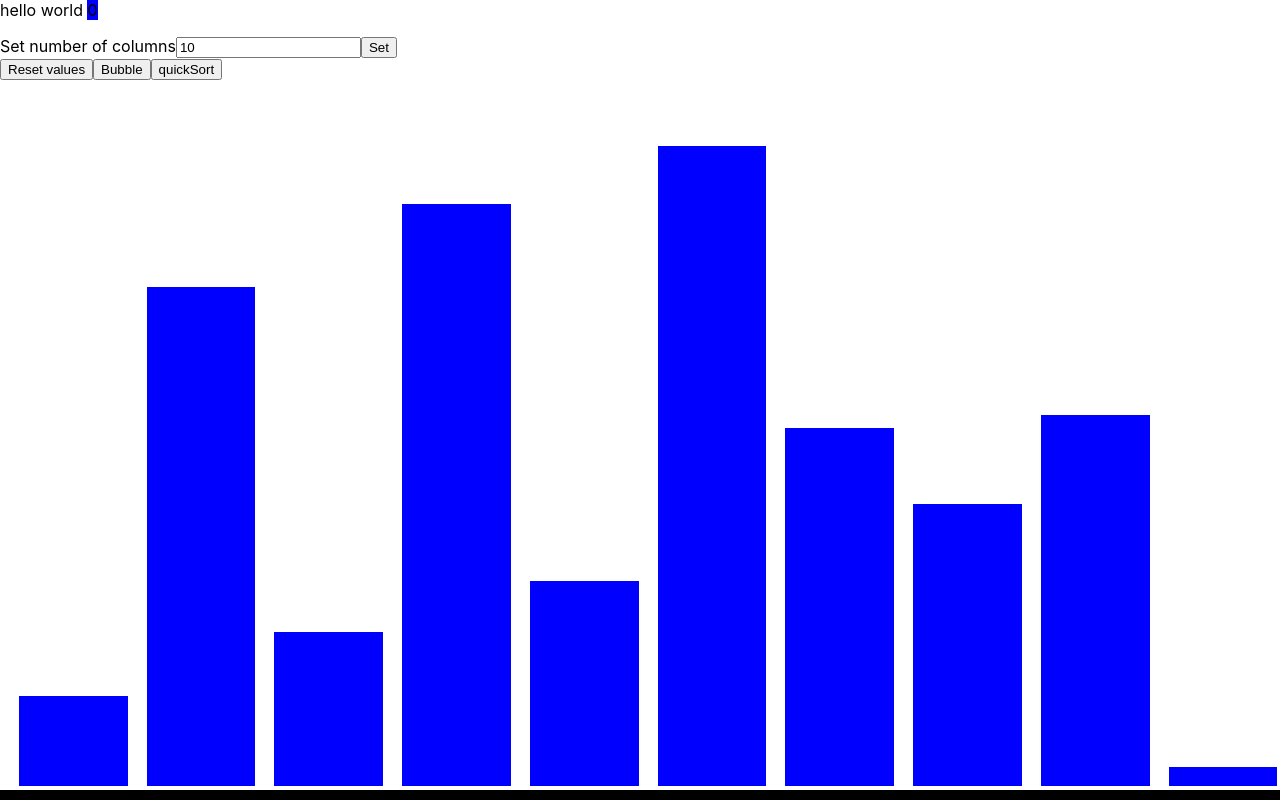
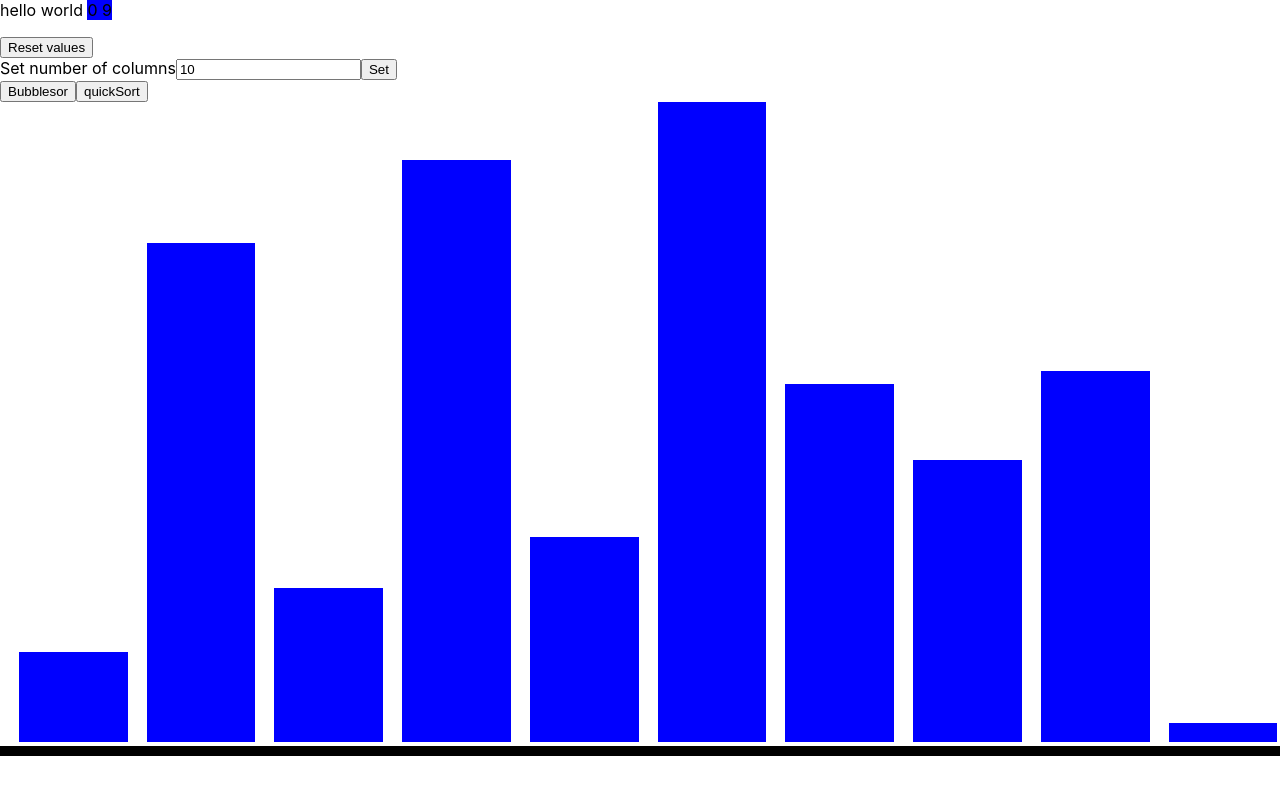
Before and after one commit to leonardBrebene/-SortingColumns, a React (Create React App) app in the folder sorting-algoritms/: page / in a window 1280 px wide. Built offline with nearby package versions, Linux system fonts and the light colour scheme.

Commit message:
Create one function to setTimeout for both algorithms

```diff
--- a/sorting-algoritms/src/App.css
+++ b/sorting-algoritms/src/App.css
@@ -1,12 +1,13 @@
 
 .arrayBarContainer{
 
-  position:absolute;
+  position:relative;
   border-color: black;
   border-style: solid;
   border-width: 0px 0px 10px 0px;
   bottom: 0cm;
   width: 100%;
+
 }
 
 .arrayBar{
--- a/sorting-algoritms/src/App.js
+++ b/sorting-algoritms/src/App.js
@@ -1,17 +1,19 @@
 
 import './App.css';
-import React, { useState, useEffect, useRef } from 'react'
+import React, { useState, useEffect, useRef } from 'react';
+
 
 
 function App() {
-  //const [stop, setStop] = useState(true);
+
+
   const [l, setl] = useState(0);
   const [columnArray, setColumnArray] = useState([]);
   const [numberOfColumns, setNumberColumns] = useState(10);
   const [tempNum, setTempNum] = useState(10);
-  const [helpIndexBubble, setHelpIndexBubble] = useState(-2);
-  const [helpIndexQuick,setHelpIndexQuick]=useState({num1:-2,num2:-2,color:'red'});
-  const lastIndex = useRef(-1);
+  const [helpIndex, setHelpIndex] = useState({ num1: -2, num2: -2, color: 'red' });
+  const lastIndex = useRef({ num1: -2, num2: -2, color: 'blue' });
+  const pivotIndex=useRef(-2);
 
   useEffect(() => {
     const array = [];
@@ -23,38 +25,54 @@ function App() {
     console.log('number of columns' + numberOfColumns)
   }, [numberOfColumns])
 
+  useEffect(() => {
+    let array = columnArray;
+    let k = array[helpIndex['num1']];
+    array[helpIndex['num1']] = array[helpIndex['num2']];
+    array[helpIndex['num2']] = k;
+
+    if (helpIndex['color'] === 'black'&& pivotIndex.current>=0){
+      const eraser = document.getElementById(pivotIndex.current);
+      eraser.style.backgroundColor = 'blue';
+    }
+
+    if (lastIndex.current.num1 >= 0) {
+      const eraser = document.getElementById(lastIndex.current.num1);
+      const eraser2 = document.getElementById(lastIndex.current.num2);
+      eraser.style.backgroundColor = 'blue';
+      eraser2.style.backgroundColor = 'blue';
+    }
+
+    if (helpIndex['num1'] >= 0) {
+      const first = document.getElementById(helpIndex['num1']);
+      const second = document.getElementById(helpIndex['num2']);
+      first.style.backgroundColor = helpIndex['color'];
+      second.style.backgroundColor = helpIndex['pink'];
+
+    }
+    if (helpIndex['color'] === 'pink')
+      lastIndex.current = helpIndex;
+    if (helpIndex['color'] === 'black')
+      pivotIndex.current = helpIndex['num1'];
+
+  }, [helpIndex, columnArray])
 
 
-  useEffect(() => {
-    console.log("useEffectul dee bubble")
-    let array = columnArray;
+  function looper(z, first, second, bool) {
+    setTimeout(() => {
+      let color = 'pink'
+      if (bool === true) {
+        color = "black"
+      }
+      setHelpIndex({ num1: first, num2: second, color: color });
 
-    let k = array[helpIndexBubble];
-    array[helpIndexBubble] = array[helpIndexBubble + 1];
-    array[helpIndexBubble + 1] = k;
-
-    if (lastIndex.current > -1) {
-      var altceva = document.getElementById(lastIndex.current);
-      altceva.style.backgroundColor = 'blue';
-    }
-
-    if (helpIndexBubble >= 0) {
-      const ceva = document.getElementById(helpIndexBubble);
-      ceva.style.backgroundColor = 'red';
-    }
-    lastIndex.current = helpIndexBubble;
-
-
-  }, [helpIndexBubble, columnArray])
+    }, 100 * z);
+  }
 
   function Bubble(e) {
     e.preventDefault();
-    let columnarray = [];
-    for (let i = 0; i < numberOfColumns; i++) {
-      columnarray[i] = columnArray[i];
-    }
+    let columnarray = JSON.parse(JSON.stringify(columnArray));
     let z = -1;
-
 
     for (let i = numberOfColumns; i > -1; i--) {
       for (let j = 0; j < i; j++) {
@@ -65,63 +83,21 @@ function App() {
           columnarray[j + 1] = k;
           z++;
 
-          looper(j, z);
+          looper(z, j, j + 1, false);
         }
         if (i === 1) {
-          looper(-2, z)
+          looper(z, -2, -2, false)
         }
       }
     }
   }
 
-  function looper(j, z) {
-    setTimeout(() => {
-      setHelpIndexBubble(j);
-    }, 10 * z);
-  }
-
-useEffect(()=>{
-  let array = columnArray;
-  let k = array[helpIndexQuick['num1']];
-  array[helpIndexQuick['num1']] = array[helpIndexQuick['num2']];
-  array[helpIndexQuick['num2']] = k;
-
-   if (lastIndex.current > -1) {
-    var altceva = document.getElementById(lastIndex.current);
-     altceva.style.backgroundColor = 'blue';
-   }
-
-  if (helpIndexQuick['num1'] >= 0) {
-    const ceva = document.getElementById(helpIndexQuick['num1']);
-    const ceva1 = document.getElementById(helpIndexQuick['num2']);
-    ceva.style.backgroundColor = helpIndexQuick['color'];
-
-  }
-  if(helpIndexQuick['color']==='pink' )
-  lastIndex.current = helpIndexQuick['num1']
-
-},[helpIndexQuick,columnArray])
-
-function looperquick(first,second, z,bool) {
-  setTimeout(() => {
-    let color='pink'
-    if(bool===true){
-       color="rgb(5, 5, 201)"
-    }
-    setHelpIndexQuick({num1:first,num2:second,color:color});
-
-  }, 100 * z);
-}
-
   function quickSort(e) {
     e.preventDefault();
-    let z=-1;
-    let columnarray = [];
-    for (let i = 0; i < numberOfColumns; i++) {
-      columnarray[i] = columnArray[i];
-    }
+    let z = -1;
+    let columnarray = JSON.parse(JSON.stringify(columnArray));
 
-    quickSort1(columnarray, 0, columnArray.length-1)
+    quickSort1(columnarray, 0, columnArray.length - 1)
 
     function quickSort1(array, start, end) {
       if (start >= end) {
@@ -133,31 +109,26 @@ function looperquick(first,second, z,bool) {
       quickSort1(array, index + 1, end);
 
       function partition(array, start, end) {
-
         let pivotIndex = start;
         let pivotValue = array[end];
         for (let i = start; i < end; i++) {
           if (array[i] < pivotValue) {
-            swap(array, pivotIndex, i,false);
+            swap(array, pivotIndex, i, false);
             pivotIndex++;
           }
         }
-        swap(array,pivotIndex, end,true)
+        swap(array, pivotIndex, end, true)
         return pivotIndex
       }
 
-      function swap(array, first, second,bool) {
+      function swap(array, first, second, bool) {
         let k = array[first];
         array[first] = array[second];
         array[second] = k;
         z++;
-        looperquick(first,second,z,bool)
+        looper(z, first, second, bool)
       }
-
-
     }
-    // console.log("columnarray"+columnarray);
-    // setColumnArray(columnarray);
   }
 
   function setNumberOfColumns(e) {
@@ -171,6 +142,7 @@ function looperquick(first,second, z,bool) {
       array.push(randomIntBetween(1, 100))
     }
     setColumnArray(array);
+
   }
 
   function randomIntBetween(min, max) {
@@ -178,21 +150,26 @@ function looperquick(first,second, z,bool) {
   }
   //Math.floor used to parse numbers to integer
 
+
+
+
+
   return (
     <div className="App">
-      hello world <div className='arrayBar'>{l} </div>  <p />
+      hello world <div className='arrayBar'>{l} {columnArray.length - 1}</div>  <p />
 
+      <button onClick={getArray}>Reset values</button >
       <form className='form-control' >
         <label>Set number of columns</label>
         <input type="text" id="numberOfColumns" value={tempNum} onChange={(e) => setTempNum(e.target.value)} />
         <button id="numberOfColumnsButton" type="submit" onClick={setNumberOfColumns}  >Set</button>
       </form>
 
-      <button onClick={getArray}>Reset values</button >
-      <button onClick={Bubble}>Bubble </button>
-      <button onClick={quickSort}>quickSort </button>
+      <button onClick={Bubble}>Bubblesor </button>
+      <button onClick={quickSort}>quickSort </button><br></br>
+
       <div className='arrayBarContainer'>
-        {columnArray.map((value, index, colo) => (
+        {columnArray.map((value, index) => (
           <div className="arrayBar"
             key={index} id={index}
             style={{
@@ -200,8 +177,9 @@ function looperquick(first,second, z,bool) {
               margin: `0 0 0 ${14.8 / numberOfColumns}%`
             }}>
           </div>))}
+      </div>
 
-      </div>
+
     </div>
 
   );
```
